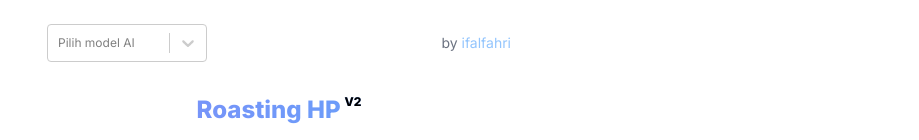
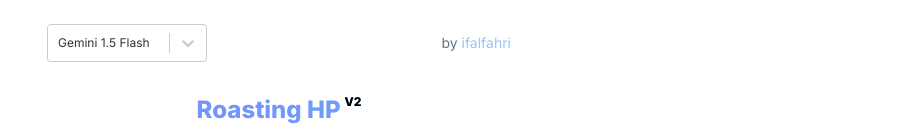
Before and after one commit to ifalfahri/roasting-hp, a React (Vite) app: page / in a window 1280 px wide. Shown: the top 140 px of the page, without its empty margins (361-1280 px from the left). Built offline with nearby package versions, Linux system fonts and the light colour scheme; no server answers.

Commit message:
refactor: initialize selectedModel state with default value

```diff
--- a/src/components/Form.jsx
+++ b/src/components/Form.jsx
@@ -10,7 +10,7 @@ import { generateRoast } from "../services/phoneRoaster";
 
 function Form({ setOutput }) {
   const [isModalOpen, setIsModalOpen] = useState(false);
-  const [selectedModel, setSelectedModel] = useState(null);
+  const [selectedModel, setSelectedModel] = useState({ value: 'gemini-1.5-flash', label: 'Gemini 1.5 Flash', provider: 'gemini' });
 
   const handleSubmit = async (event) => {
     event.preventDefault();
--- a/src/components/FormV2.jsx
+++ b/src/components/FormV2.jsx
@@ -12,7 +12,7 @@ export default function FormV2({ setOutput }) {
   const [devices, setDevices] = useState([]);
   const [selectedBrand, setSelectedBrand] = useState(null);
   const [selectedDevice, setSelectedDevice] = useState(null);
-  const [selectedModel, setSelectedModel] = useState(null);
+  const [selectedModel, setSelectedModel] = useState({ value: 'gemini-1.5-flash', label: 'Gemini 1.5 Flash', provider: 'gemini' });
   const [isLoading, setIsLoading] = useState(false);
   const [isModalOpen, setIsModalOpen] = useState(false);
 
```
